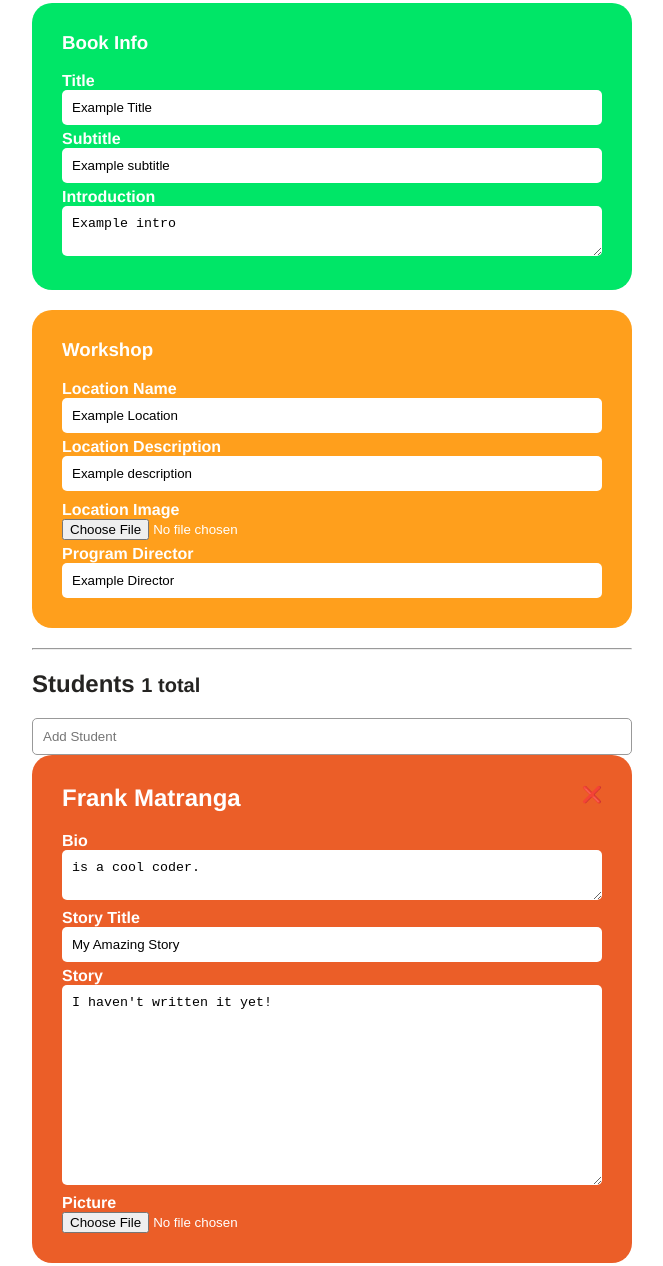
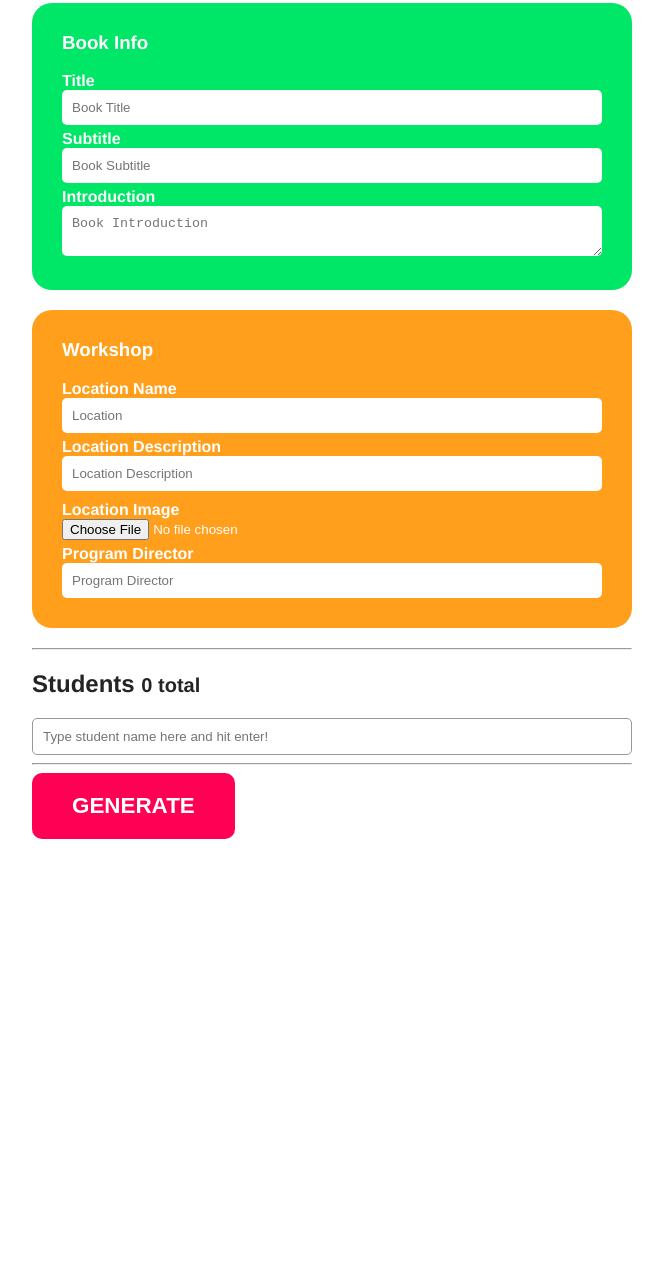
Before and after one commit to KidsTales/book-compiler, a website: page public/index.html in a window 1280 px wide. Shown: the part 105-1371 px from the top of the page, without its empty margins (308-971 px from the left). After the commit the page ends 972 px from the top, so only its background shows below. Drawn offline with nearby package versions, Linux system fonts and the light colour scheme.

Commit message:
Tried to validate

```diff
--- a/public/index.html
+++ b/public/index.html
@@ -17,13 +17,13 @@
 
         <div id="titles">
           <label for="title">Title</label>
-          <input id="title" name="title" v-model="book.title" type="text" placeholder="Book Title">
+          <input id="title" name="title" v-model="book.title" type="text" placeholder="Book Title" required>
 
           <label for="subtitle">Subtitle</label>
-          <input id="subtitle" name="subtitle" v-model="book.subtitle" type="text" placeholder="Book Subtitle">
+          <input id="subtitle" name="subtitle" v-model="book.subtitle" type="text" placeholder="Book Subtitle" required>
 
           <label for="introduction">Introduction</label>
-          <textarea id="introduction" name="introduction" v-model="book.introduction" type="text" placeholder="Book Introduction"></textarea>
+          <textarea id="introduction" name="introduction" v-model="book.introduction" type="text" placeholder="Book Introduction" required></textarea>
         </div>
       </div>
 
@@ -32,27 +32,27 @@
 
         <div id="location">
           <label for="locationName">Location Name</label>
-          <input id="locationName" name="locationName" v-model="workshop.location.name" type="text" placeholder="Location">
+          <input id="locationName" name="locationName" v-model="workshop.location.name" type="text" placeholder="Location" required>
 
           <label for="locationDescription">Location Description</label>
-          <input id="locationDescription" name="locationDescription" v-model="workshop.location.description" type="text" placeholder="Location Description">
+          <input id="locationDescription" name="locationDescription" v-model="workshop.location.description" type="text" placeholder="Location Description" required>
         </div>
 
         <div>
           <label for="locationImage">Location Image</label>
-          <input type="file" name="locationImage" id="locationImage" accept="image/*" @change="setLocationPicture" >
+          <input type="file" name="locationImage" id="locationImage" accept="image/*" @change="setLocationPicture" required>
         </div>
 
         <div id="director">
           <label for="directorName">Program Director</label>
-          <input type="text" name="directorName" id="directorName" v-model="workshop.programDirector" placeholder="Program Director">
+          <input type="text" name="directorName" id="directorName" v-model="workshop.programDirector" placeholder="Program Director" required>
         </div>
       </div>
 
       <hr>
 
       <h2>Students <small>{{ students.length }} total</small></h2>
-      <input id="add-student" type="text" minlength=1 maxlength=40 placeholder="Add Student" @keyup.enter="addStudent">
+      <input id="add-student" type="text" minlength=1 maxlength=40 placeholder="Type student name here and hit enter!" @keyup.enter="addStudent">
 
       <div id="students">
         <div class="student panel" v-for="(student, index) in students" :key="index">
@@ -63,31 +63,30 @@
 
           <div class="bio">
             <label :for="'bio' + index">Bio</label>
-            <textarea :id="'bio' + index" :name="'bio' + index" :placeholder="student.name + '...'" v-model="student.bio"></textarea>
+            <textarea :id="'bio' + index" :name="'bio' + index" :placeholder="student.name + '...'" v-model="student.bio" required></textarea>
           </div>
 
           <div class="story-title">
             <label :for="'story-title' + index">Story Title</label>
-            <input type="text" :id="'story-title' + index" :name="'story-title' + index" :placeholder="student.name + '\'s story title'" v-model="student.story.title">
+            <input type="text" :id="'story-title' + index" :name="'story-title' + index" :placeholder="student.name + '\'s story title'" v-model="student.story.title" required>
           </div>
 
           <div class="story-body">
             <label :for="'story-body' + index">Story</label>
-            <textarea :id="'story-body' + index" :name="'story-body' + index" :placeholder="student.name + '\'s bio'" v-model="student.story.body"></textarea>
+            <textarea :id="'story-body' + index" :name="'story-body' + index" :placeholder="student.name + '\'s bio'" v-model="student.story.body" required></textarea>
           </div>
 
           <div class="picture">
             <label :for="'picture' + index">Picture</label>
-            <input type="file" accept="image/*" @change="setPicture($event, student)" name="'picture' + index" id="'picture' + index">
+            <input type="file" accept="image/*" @change="setPicture($event, student)" name="'picture' + index" id="'picture' + index" required>
           </div>
         </div>
       </div>
 
       <hr>
 
-      <button id="generate" @click="generate">Generate Book</button>
-    </div>
-
+      <button id="generate" type="submit" @click="generate">Generate</button>
+      </div>
     <script src="script.js"></script>
     <script
   src="https://code.jquery.com/jquery-3.3.1.min.js"
--- a/public/script.js
+++ b/public/script.js
@@ -2,28 +2,20 @@ new Vue({
   el: "#bookCompiler",
   data: {
     book: {
-      title: 'Example Title',
-      subtitle: 'Example subtitle',
-      introduction: 'Example intro'
+      title: '',
+      subtitle: '',
+      introduction: ''
     },
   	workshop: {
-      programDirector: 'Example Director',
+      programDirector: '',
     	location: {
-        name: 'Example Location',
-        description: 'Example description',
+        name: '',
+        description: '',
         locationImage: ''
       }
     },
     students: [
-    	{
-    		name: 'Frank Matranga',
-        bio: 'is a cool coder.',
-        story: {
-        	title: 'My Amazing Story',
-          body: 'I haven\'t written it yet!'
-        },
-        imageName: ''
-    	}
+
     ]
   },
   methods: {
@@ -59,7 +51,6 @@ new Vue({
           contentType: false,
           processData: false,
           success: function(response){
-              alert('uploaded photo')
           },
       });
     },
@@ -79,11 +70,13 @@ new Vue({
           contentType: false,
           processData: false,
           success: function(response){
-              alert('uploaded location photo')
           },
       });
     },
     generate: function(event) {
+      if (this.workshop.location.locationImage == '') return alert('You must add at least 1 student!');
+      if (this.students.length == 0) return alert('You must add at least 1 student!');
+
     	const data = {
         book: this.book,
       	workshop: this.workshop,
```
Also changed, not shown: 1 other file.
